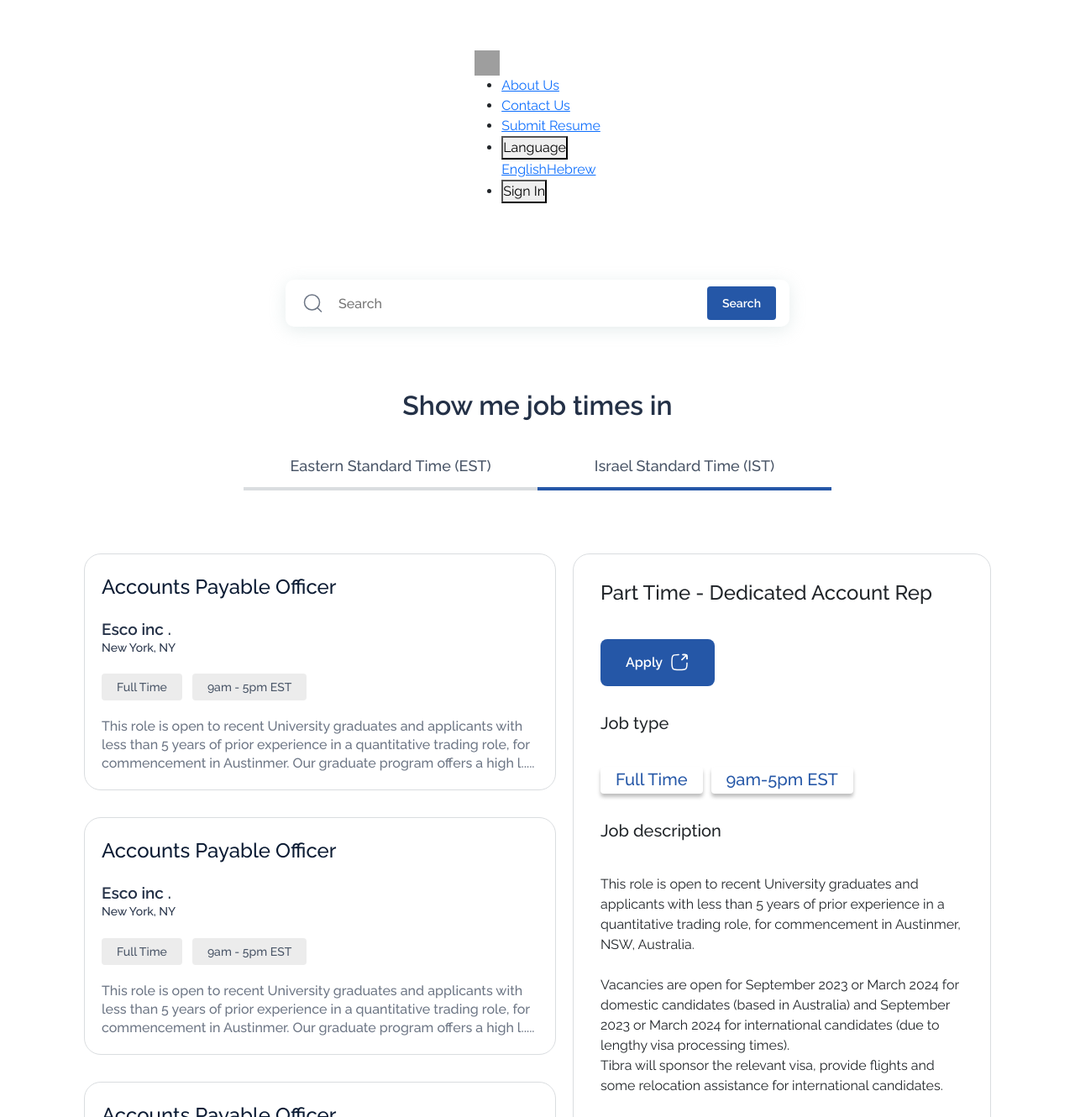
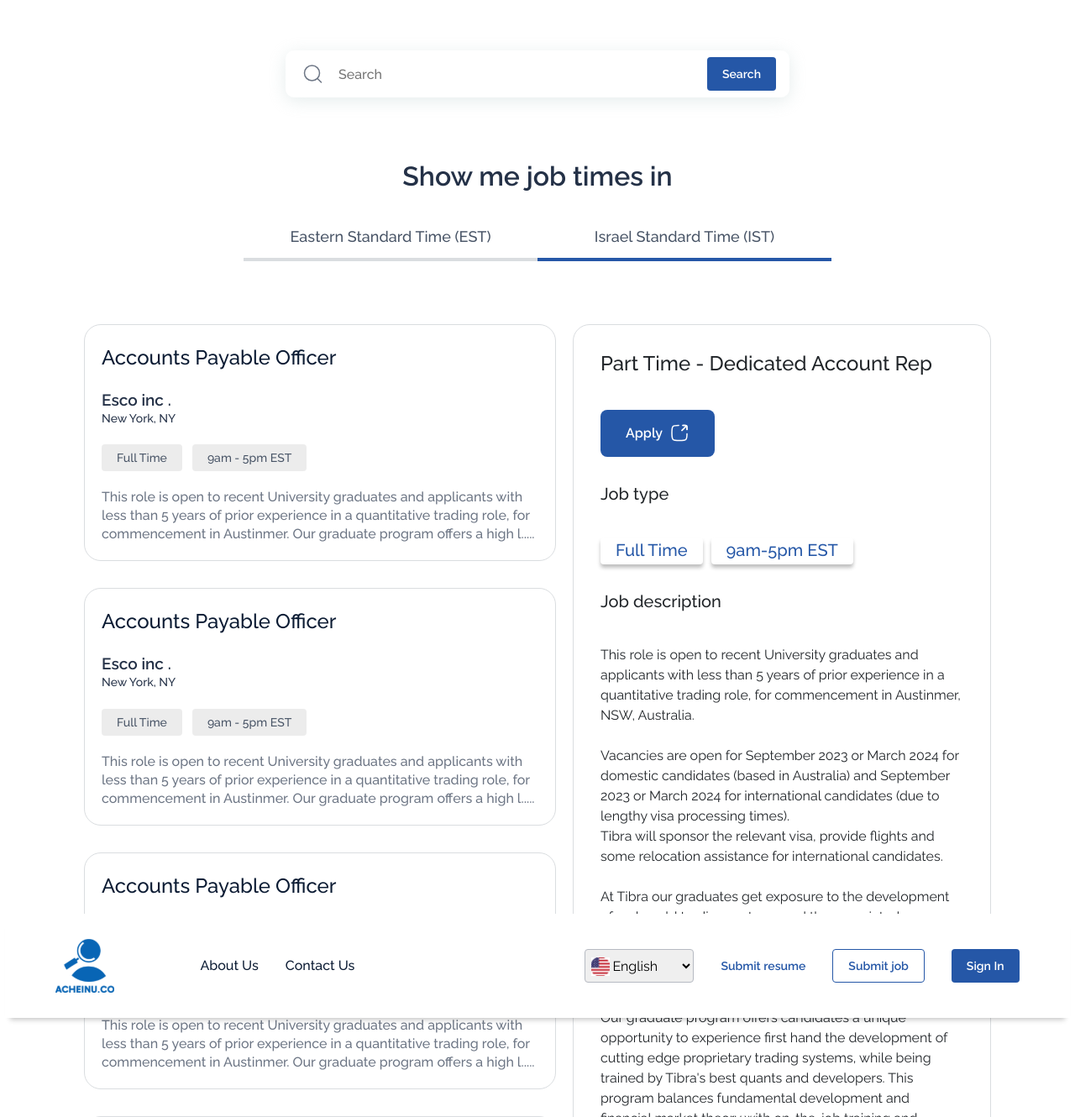
Before and after one commit to sgwebprojects/Jobs-Project---no-style, a React (Create React App) app: page /results in a window 1280 px wide. Shown: the part 140-1470 px from the top of the page at 84% size. Built offline with nearby package versions, Linux system fonts and the light colour scheme; grey boxes are pictures that could not be loaded.

Commit message:
fixed navabar issue

```diff
--- a/src/JobResults.jsx
+++ b/src/JobResults.jsx
@@ -1,7 +1,7 @@
 import React, { useState } from 'react'
 import "./styles/jobResults.css"
 import { applyIcon, searchIcon } from './assets'
-import { Navbar } from './navbar'
+import NavBar from "./components/NavBar";
 
 const Card = ({ job, i }) => (
   <div className='recent_job_card' key={i}>
@@ -39,7 +39,7 @@ export default function JobResults() {
 
   return (
     <div className='job_results'>
-        <Navbar/>
+        <NavBar/>
       <div className='searchbox'>
         <img src={searchIcon} />
         <input placeholder='Search'></input>
```
